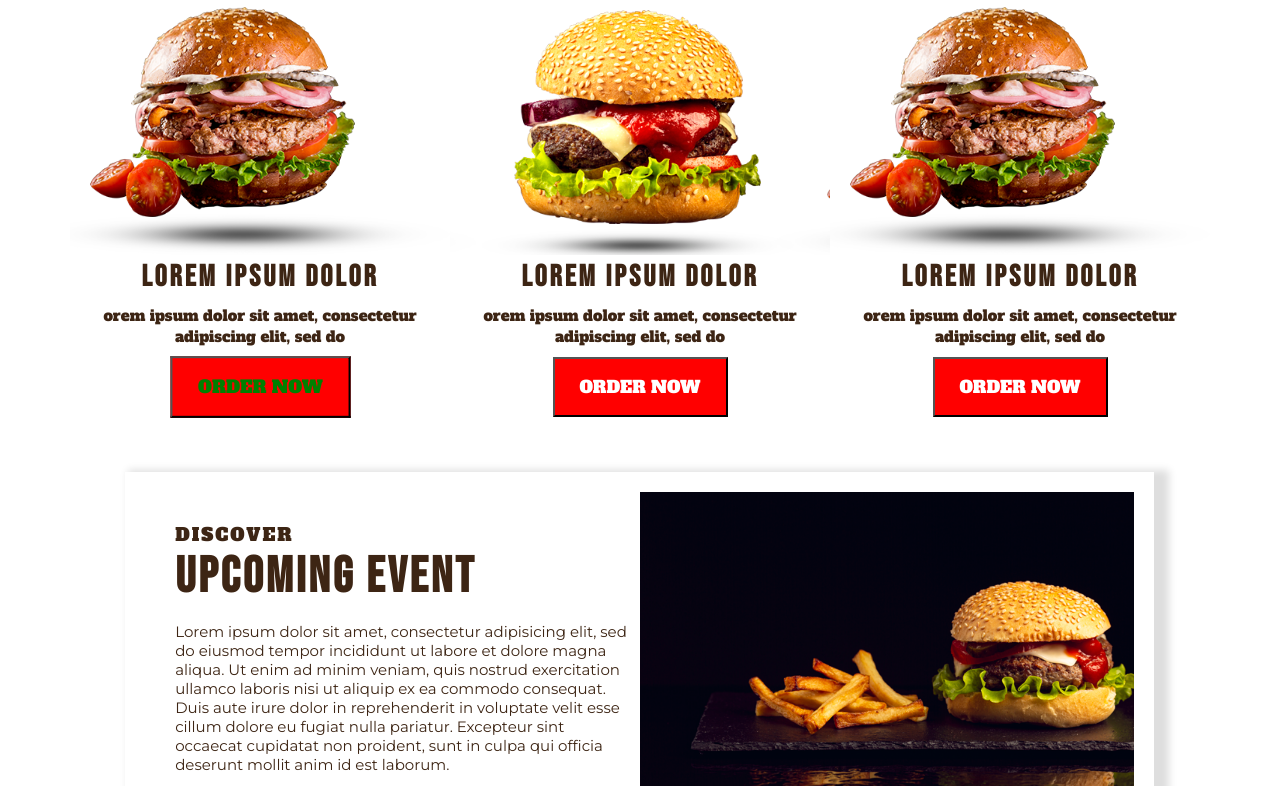
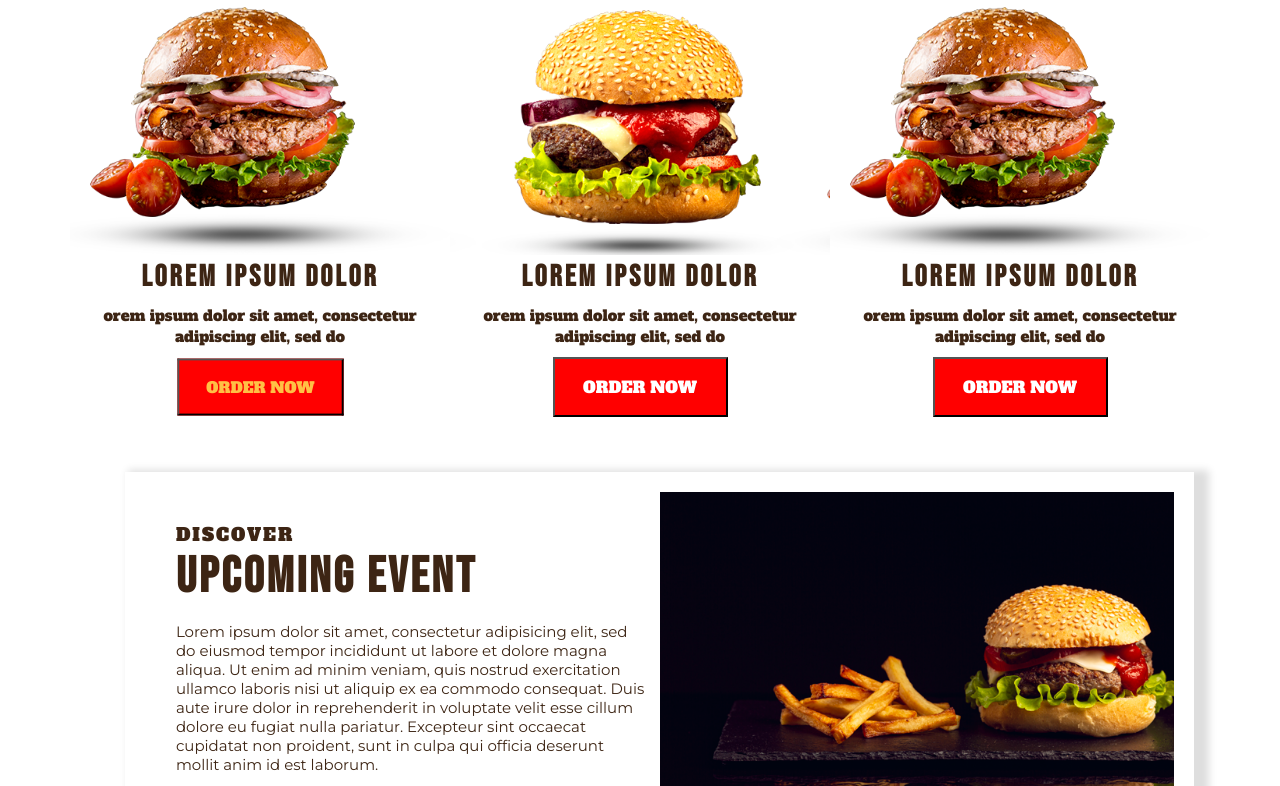
Before and after one commit to Rajesh485105/Web-Design, a plain HTML site: page index.html in a window 1280 px wide. In both pictures the pointer is over the button 260 px from the left and 2021 px from the top of the page. Shown: the part 1635-2421 px from the top of the page. Drawn offline with Linux system fonts and the light colour scheme.

Commit message:
Add files via upload

```diff
--- a/css/style.css
+++ b/css/style.css
@@ -318,7 +318,7 @@ section{
 	width: 175px;
 	height: 60px;
 	font-family: 'Alfa Slab One', cursive;
-	font-size: 17px;
+	font-size: 16px;
 	text-transform: uppercase;
 	color: white;
 	background: red;
@@ -326,8 +326,8 @@ section{
 }
 .order-button button:hover{
 	cursor: pointer;
-	color: green;
-	transform: scale(1.03);
+	color: #ffc045;
+	transform: scale(0.95);
 	transition: .5s;
 }
 .contain-middile{
@@ -353,7 +353,7 @@ font-family: 'Alfa Slab One', cursive;
 	width: 175px;
 	height: 60px;
 	font-family: 'Alfa Slab One', cursive;
-	font-size: 17px;
+	font-size: 16px;
 	text-transform: uppercase;
 	color: white;
 	background: red;
@@ -361,8 +361,8 @@ font-family: 'Alfa Slab One', cursive;
 }
 .contain-middile button:hover{
 	cursor: pointer;
-	color: green;
-	transform: scale(1.03);
+	color: #ffc045;
+	transform: scale(0.95);
 	transition: .5s;
 }
 .contain-right{
@@ -388,21 +388,22 @@ font-family: 'Alfa Slab One', cursive;
 	width: 175px;
 	height: 60px;
 	font-family: 'Alfa Slab One', cursive;
-	font-size: 17px;
+	font-size: 16px;
 	text-transform: uppercase;
 	color: white;
 	background: red;
 	transition: .5s;
 }
 .contain-right button:hover{cursor: pointer;
-	color: green;
-	transform: scale(1.03);
+	cursor: pointer;
+	color: #ffc045;
+	transform: scale(0.95);
 	transition: .5s;
 }
 /*Slider css start here*/
 
 .slider-box{
-	    width: 94%
+    width: 94%;
 	display: flow-root;
 	padding: 55px;
 
```
